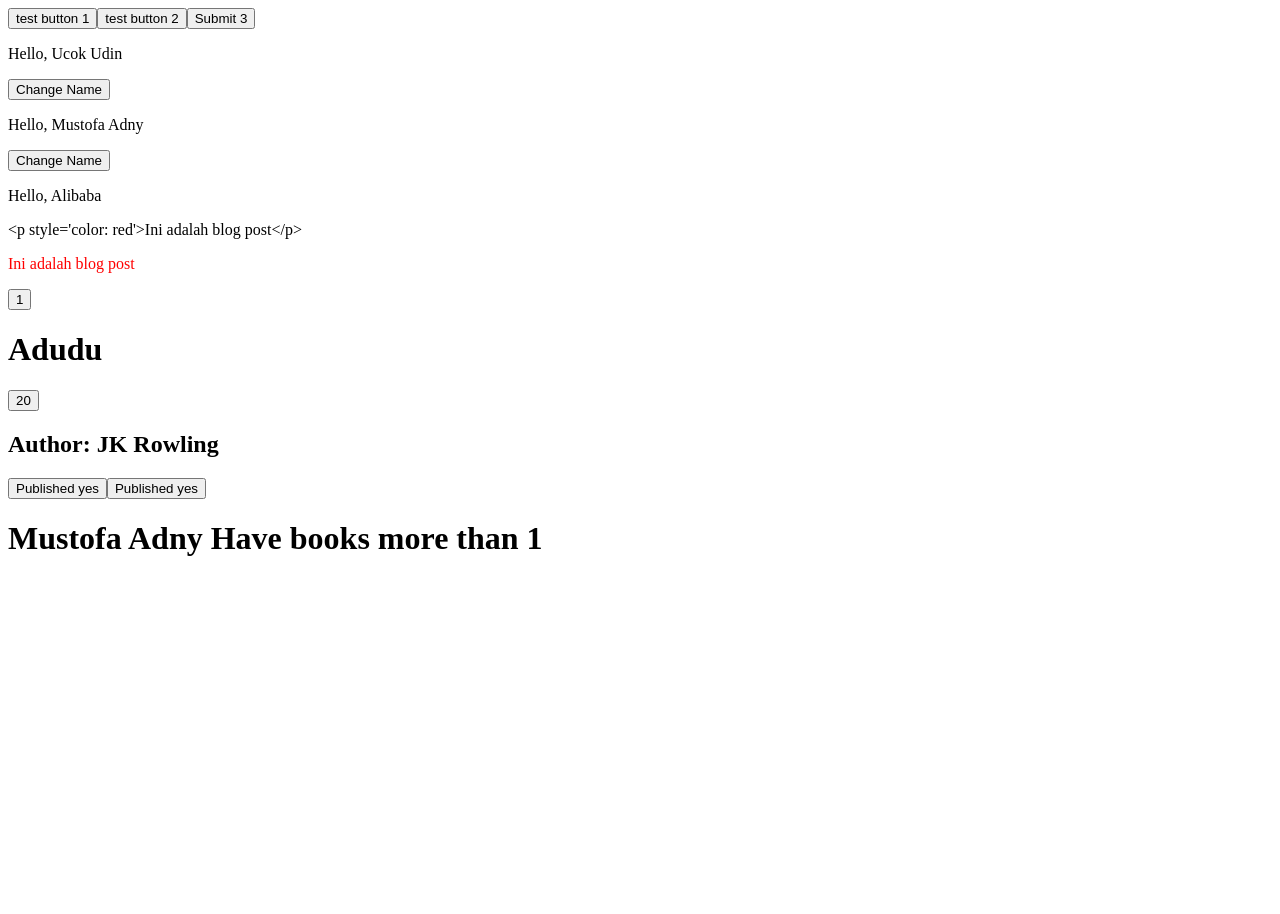
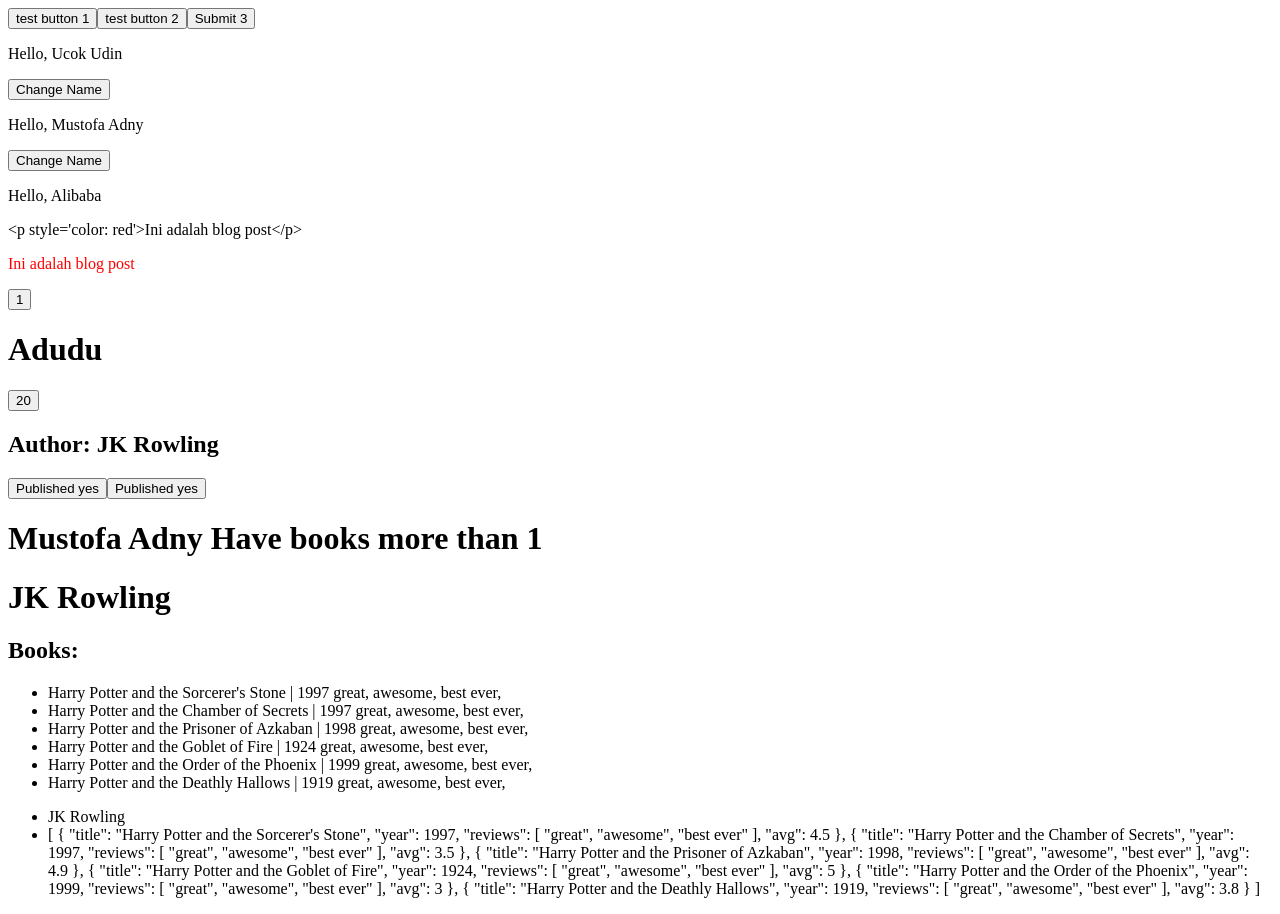
Before and after one commit to Mustofaadni04040/vue-basics, a Vue app: page / in a window 1280 px wide. Shown: the top 914 px of the page. Before the commit the page ends 800 px from the top, so only its background shows below. Built offline with nearby package versions, Linux system fonts and the light colour scheme.

Commit message:
List Rendering

```diff
--- a/src/App.vue
+++ b/src/App.vue
@@ -3,6 +3,7 @@
 import MainButton from './components/MainButton.vue'
 import ComputedProperties from './components/ComputedProperties.vue'
 import ConditionalRendering from './components/ConditionalRendering.vue'
+import ListRendering from './components/ListRendering.vue'
 
 const name = 'Ucok Udin'
 const blogPost = "<p style='color: red'>Ini adalah blog post</p>"
@@ -41,6 +42,7 @@
   <ComputedProperties />
 
   <ConditionalRendering />
+  <ListRendering />
 </template>
 
 <style scoped></style>
--- /dev/null
+++ b/src/components/ListRendering.vue
@@ -0,0 +1,73 @@
+<script setup>
+import { reactive } from 'vue'
+
+const author = reactive({
+  name: 'JK Rowling',
+  books: [
+    {
+      title: "Harry Potter and the Sorcerer's Stone",
+      year: 1997,
+      reviews: ['great', 'awesome', 'best ever'],
+      avg: 4.5,
+    },
+    {
+      title: 'Harry Potter and the Chamber of Secrets',
+      year: 1997,
+      reviews: ['great', 'awesome', 'best ever'],
+      avg: 3.5,
+    },
+    {
+      title: 'Harry Potter and the Prisoner of Azkaban',
+      year: 1998,
+      reviews: ['great', 'awesome', 'best ever'],
+      avg: 4.9,
+    },
+    {
+      title: 'Harry Potter and the Goblet of Fire',
+      year: 1924,
+      reviews: ['great', 'awesome', 'best ever'],
+      avg: 5,
+    },
+    {
+      title: 'Harry Potter and the Order of the Phoenix',
+      year: 1999,
+      reviews: ['great', 'awesome', 'best ever'],
+      avg: 3,
+    },
+    {
+      title: 'Harry Potter and the Deathly Hallows',
+      year: 1919,
+      reviews: ['great', 'awesome', 'best ever'],
+      avg: 3.8,
+    },
+  ],
+})
+</script>
+
+<template>
+  <h1>{{ author.name }}</h1>
+  <h2>Books:</h2>
+  <ul>
+    <li v-for="({ title, year, reviews }, index) in author.books" :key="index">
+      {{ title }} | {{ year }}
+      <span v-for="(review, index) in reviews" :key="index">{{ review }}, </span>
+    </li>
+  </ul>
+
+  <ul>
+    <li v-for="(item, index) in author" :key="index">
+      {{ item }}
+    </li>
+  </ul>
+
+  <ol>
+    <li v-for="(_, index) in 10" :key="index">Mustofa Adny</li>
+  </ol>
+
+  <ul>
+    <template v-for="(item, index) in author.books" :key="index">
+      <li v-if="item.avg > 4">{{ item.title }} | The book rating is good</li>
+      <li v-else>{{ item.title }} | The book rating is bad</li>
+    </template>
+  </ul>
+</template>
```
